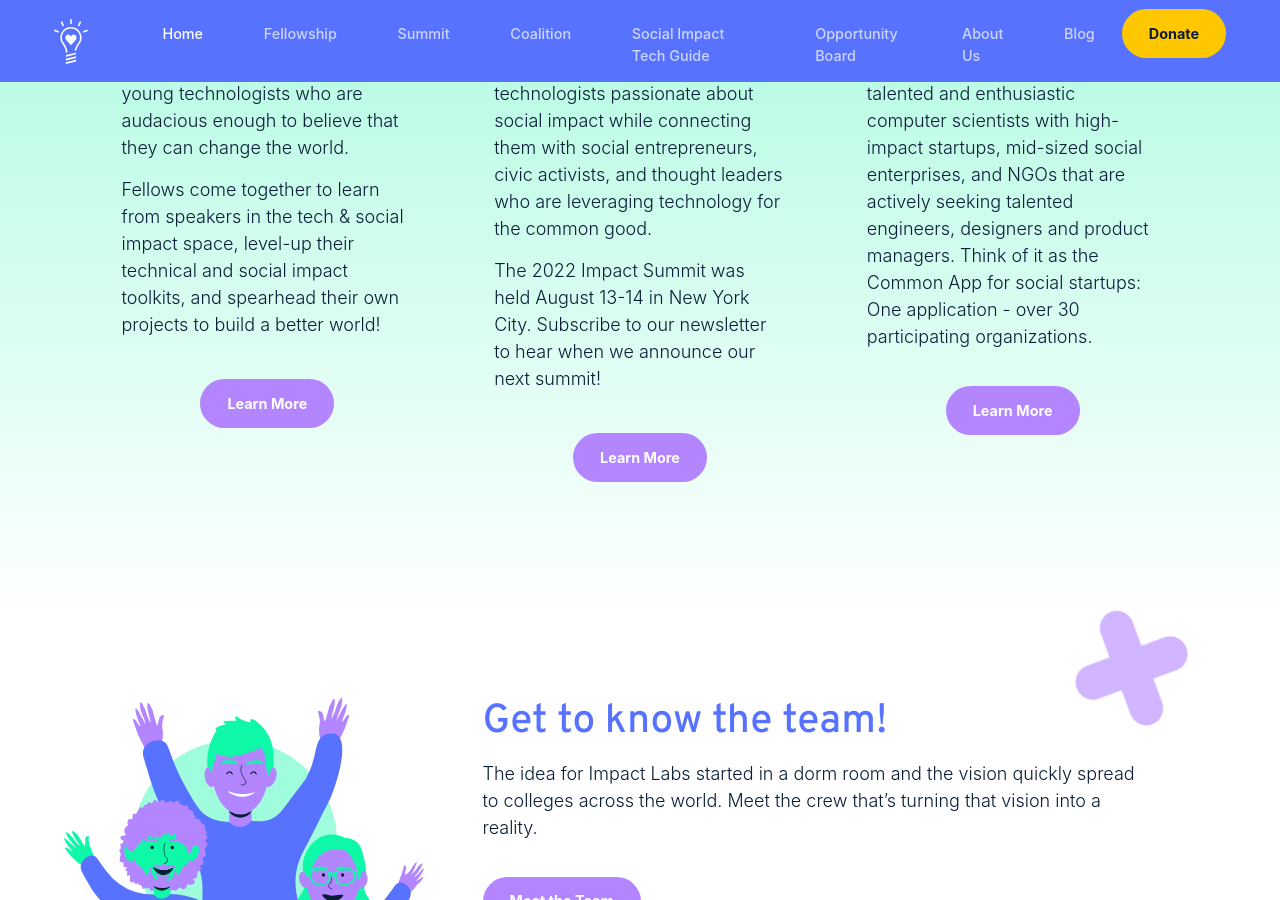
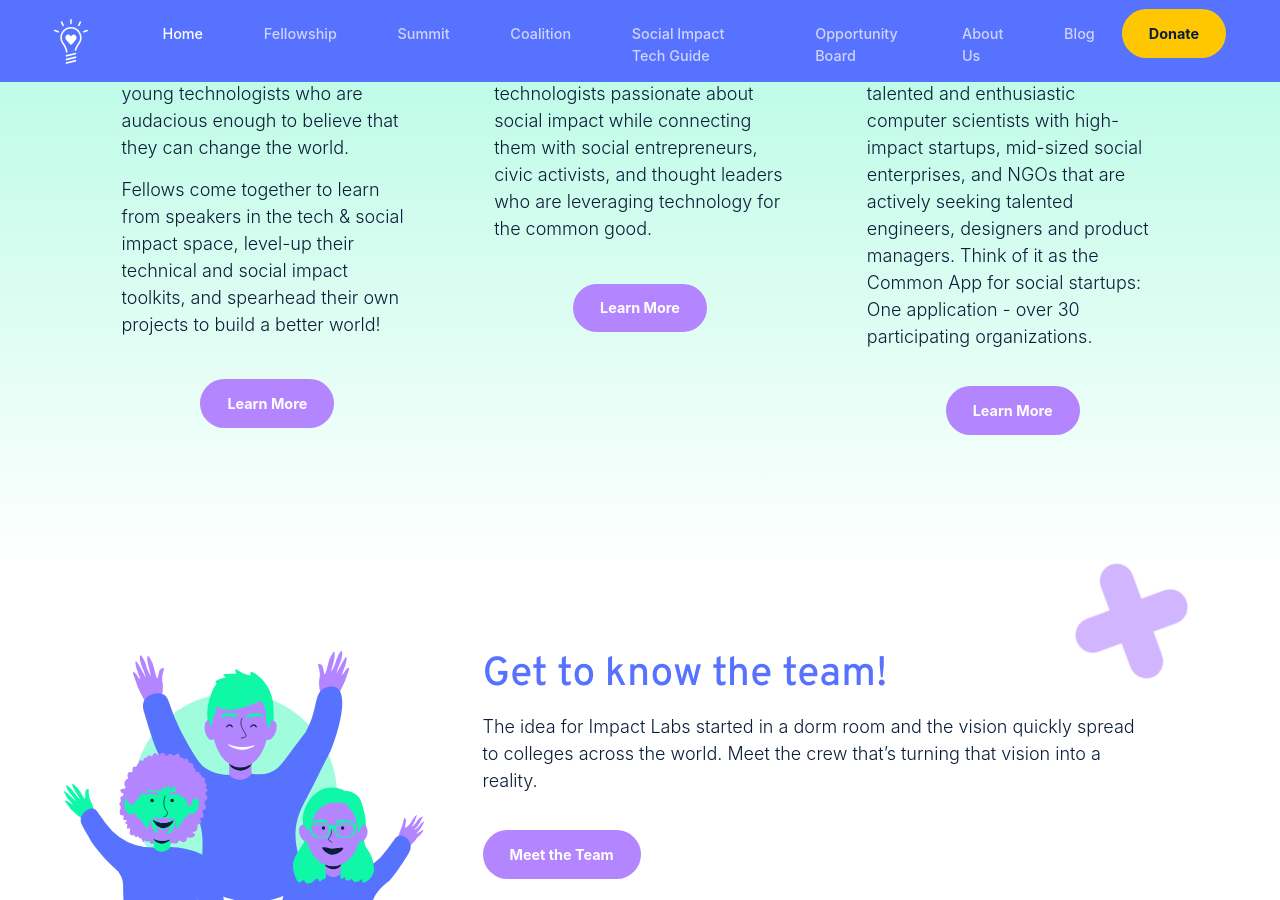
Before and after one commit to impact-labs/impact-labs.github.io, a Jekyll site: the page built from pages/home.html, in a window 1280 px wide and 900 px high, scrolled down 2232 px. Built offline with Jekyll 4.4.1, drawn with Linux system fonts in a browser that asks for light colours; a script that is not in the unit is left out.

Commit message:
Update home.html

```diff
--- a/pages/home.html
+++ b/pages/home.html
@@ -86,9 +86,6 @@
 				<p>
 					The Impact Summit unites budding technologists passionate about social impact while connecting them with social entrepreneurs, civic activists, and thought leaders who are leveraging technology for the common good.
 				</p>
-				<p>
-					The 2022 Impact Summit was held August 13-14 in New York City. Subscribe to our newsletter to hear when we announce our next summit!
-				</p>
 				<br/>
 				<div class="text-md-center">
 					<a class="btn btn-secondary" role="button" aria-pressed="true" href="./summit">Learn More</a>
```
